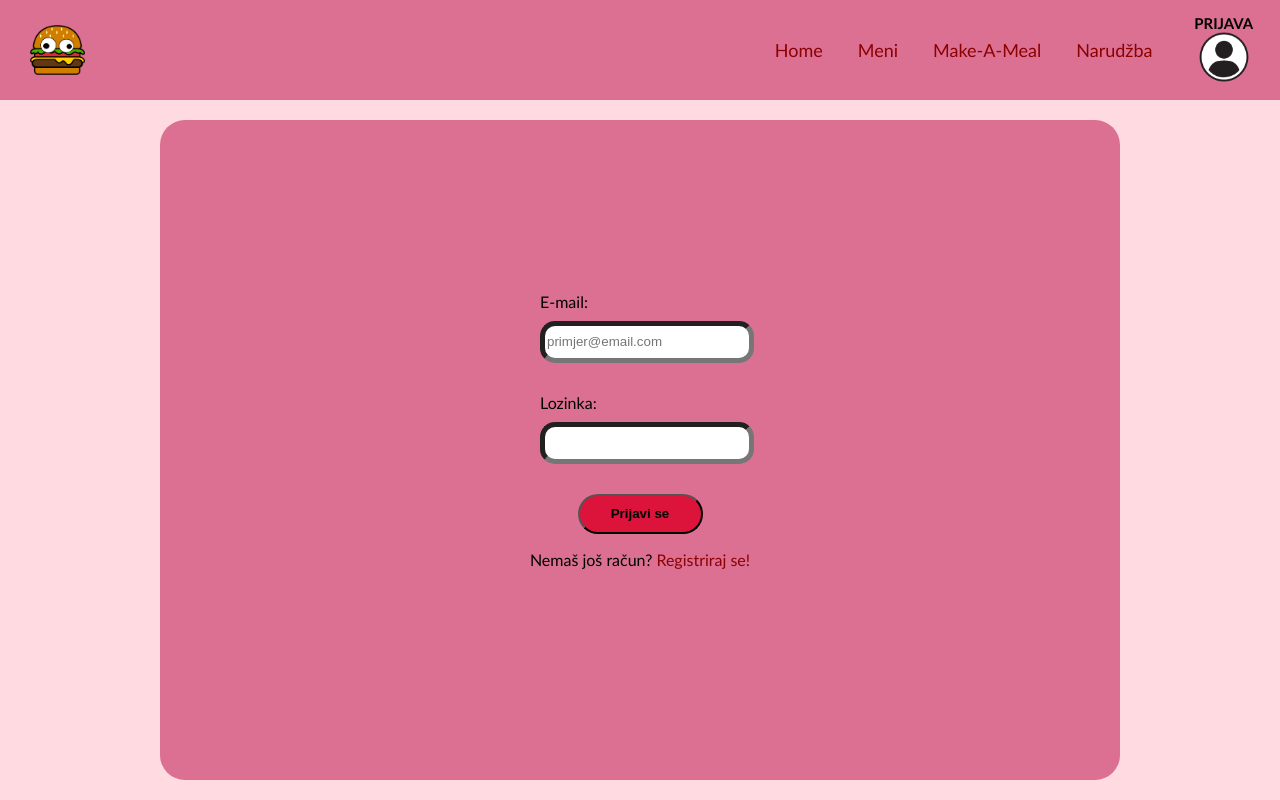
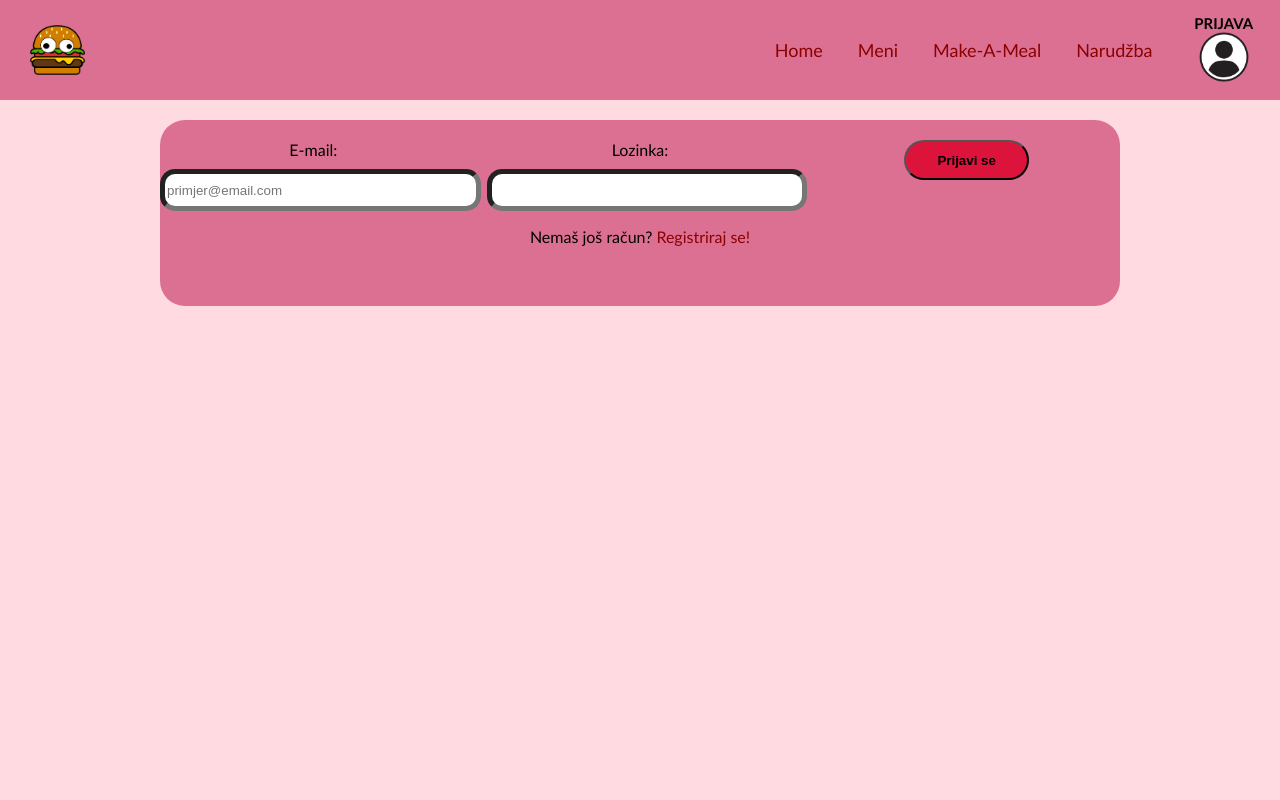
Before and after one commit to Rei0101/oarwa-projekt-ff, a React (Vite) app in the folder client/: page /login in a window 1280 px wide. Shown: the top 800 px of the page. Built offline with nearby package versions, Linux system fonts and the light colour scheme; no server answers.

Commit message:
Make changes to registration css

```diff
--- a/client/src/pages/Auth/Auth.css
+++ b/client/src/pages/Auth/Auth.css
@@ -4,41 +4,34 @@
   border-radius: 25px;
   background-color: palevioletred;
   width: 75%;
-  flex-grow: 1;
   display: flex;
+  flex-direction: column;
   justify-content: center;
-  align-items: center;
-  flex-direction: column;
+  text-align: center;
 }
 
 .form-box form {
-  display: flex;
-  flex-direction: column;
-  gap: 10px;
-  align-items: center;
-  max-height: 500px;
-  flex-wrap: wrap;
+  display: grid;
+  grid-template-columns: repeat(auto-fill, minmax(240px, 1fr));
+  gap: 20px;
 }
 
 .form-box form span {
-  width: 200px;
-  margin: 0px 20px;
+  text-align: left;
 }
 
 .form-box form label,
 .form-box form button {
   margin-top: 20px;
-}
-
-.form-box form input {
-  margin-top: 10px;
-  border-width: 5px;
+  justify-self: center;
 }
 
 .form-box form input {
   border-radius: 15px;
   height: 30px;
   width: 100%;
+  margin-top: 10px;
+  border-width: 5px;
 }
 
 .form-box form label {
```
